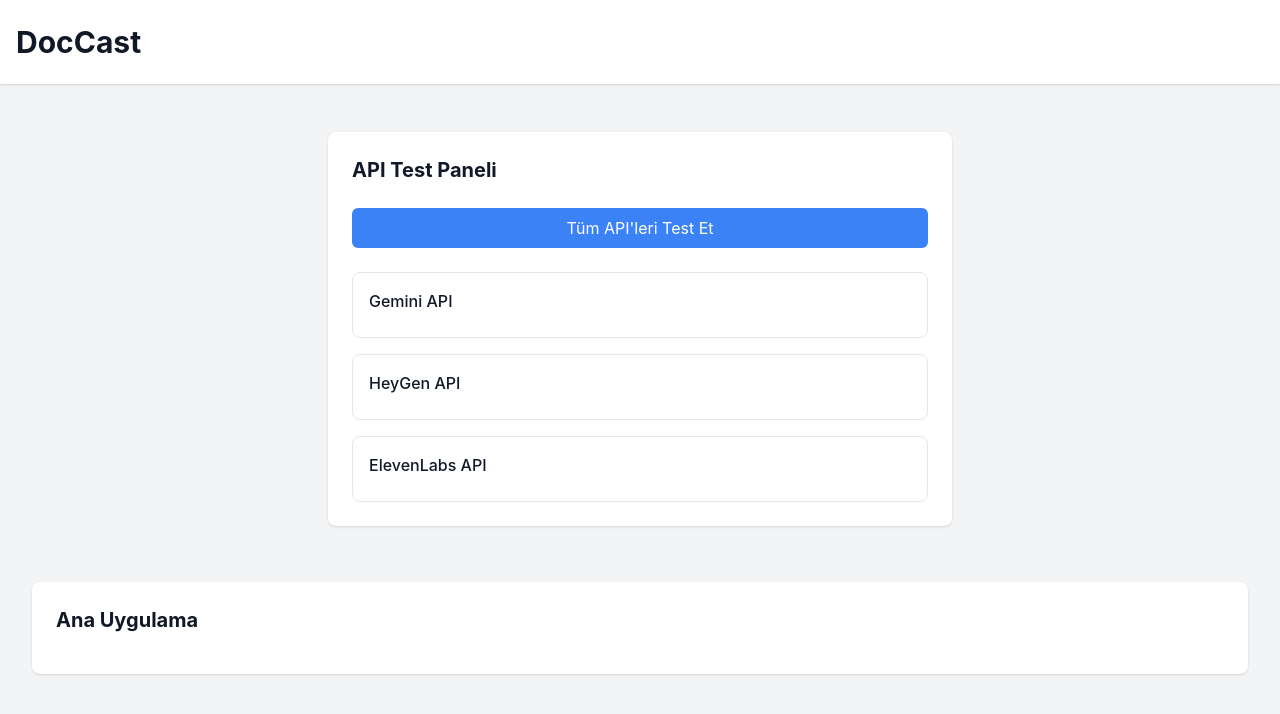
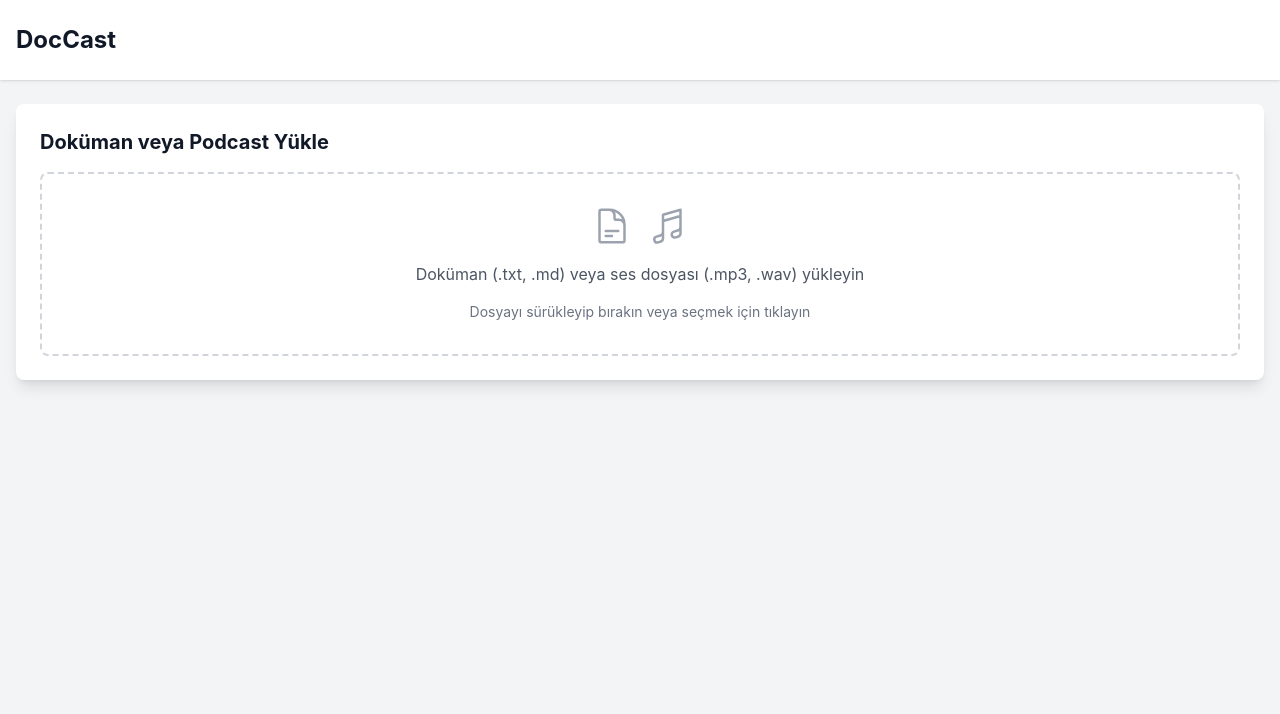
Before and after one commit to hiktan44/doccast-app, a React (Create React App) app: page / in a window 1280 px wide. Shown: the top 714 px of the page. Built offline with nearby package versions, Linux system fonts and the light colour scheme.

Commit message:
Add file upload functionality with document and audio support

```diff
--- a/src/App.tsx
+++ b/src/App.tsx
@@ -1,25 +1,44 @@
-import React from 'react';
-import { APITester } from './components/APITester';
+import React, { useState } from 'react';
+import { FileUploader, UploadedFile } from './components/FileUploader';
 
 function App() {
+  const [uploadedFile, setUploadedFile] = useState<UploadedFile | null>(null);
+
+  const handleFileUpload = (file: UploadedFile) => {
+    setUploadedFile(file);
+  };
+
   return (
-    <div className="min-h-screen bg-gray-100 dark:bg-gray-900 text-gray-900 dark:text-gray-100">
+    <div className="min-h-screen bg-gray-100 dark:bg-gray-900">
       <header className="bg-white dark:bg-gray-800 shadow">
         <div className="max-w-7xl mx-auto py-6 px-4">
-          <h1 className="text-3xl font-bold">DocCast</h1>
+          <h1 className="text-2xl font-bold text-gray-900 dark:text-white">DocCast</h1>
         </div>
       </header>
 
-      <main className="max-w-7xl mx-auto py-6 sm:px-6 lg:px-8">
-        {/* Test Paneli */}
-        <div className="mb-8">
-          <APITester />
-        </div>
+      <main className="max-w-7xl mx-auto py-6 px-4">
+        <div className="grid gap-6">
+          <FileUploader onFileUploaded={handleFileUpload} />
 
-        {/* Ana Uygulama İçeriği */}
-        <div className="p-6 bg-white dark:bg-gray-800 shadow rounded-lg">
-          <h2 className="text-xl font-bold mb-4">Ana Uygulama</h2>
-          {/* Diğer komponentler buraya gelecek */}
+          {uploadedFile && (
+            <div className="p-6 bg-white dark:bg-gray-800 rounded-lg shadow-lg">
+              <h3 className="font-medium mb-4 text-gray-900 dark:text-white">Yüklenen Dosya</h3>
+              <div className="text-sm space-y-2 text-gray-600 dark:text-gray-300">
+                <p><span className="font-medium">Ad:</span> {uploadedFile.file.name}</p>
+                <p><span className="font-medium">Tip:</span> {uploadedFile.type}</p>
+                <p><span className="font-medium">Boyut:</span> {(uploadedFile.file.size / 1024).toFixed(1)} KB</p>
+                {uploadedFile.type === 'document' && (
+                  <div>
+                    <p className="font-medium mb-1">İçerik Önizleme:</p>
+                    <div className="p-3 bg-gray-50 dark:bg-gray-700 rounded">
+                      {uploadedFile.content?.slice(0, 200)}
+                      {(uploadedFile.content?.length || 0) > 200 ? '...' : ''}
+                    </div>
+                  </div>
+                )}
+              </div>
+            </div>
+          )}
         </div>
       </main>
     </div>
--- /dev/null
+++ b/src/components/FileUploader.tsx
@@ -0,0 +1,111 @@
+import React, { useCallback, useState } from 'react';
+import { useDropzone } from 'react-dropzone';
+import { DocumentTextIcon, MusicalNoteIcon } from '@heroicons/react/24/outline';
+
+export interface UploadedFile {
+  id: string;
+  file: File;
+  type: 'document' | 'audio';
+  content?: string;
+}
+
+interface Props {
+  onFileUploaded: (file: UploadedFile) => void;
+}
+
+export const FileUploader: React.FC<Props> = ({ onFileUploaded }) => {
+  const [isLoading, setIsLoading] = useState(false);
+  const [error, setError] = useState<string | null>(null);
+
+  const onDrop = useCallback(async (acceptedFiles: File[]) => {
+    const file = acceptedFiles[0];
+    if (!file) return;
+
+    setIsLoading(true);
+    setError(null);
+
+    try {
+      let type: 'document' | 'audio' = 'document';
+      if (file.type.startsWith('audio/')) {
+        type = 'audio';
+      }
+
+      const uploadedFile: UploadedFile = {
+        id: crypto.randomUUID(),
+        file,
+        type
+      };
+
+      if (type === 'document') {
+        const text = await file.text();
+        uploadedFile.content = text;
+      }
+
+      onFileUploaded(uploadedFile);
+    } catch (err) {
+      setError('Dosya yüklenirken bir hata oluştu.');
+      console.error('Dosya yükleme hatası:', err);
+    } finally {
+      setIsLoading(false);
+    }
+  }, [onFileUploaded]);
+
+  const { getRootProps, getInputProps, isDragActive } = useDropzone({
+    onDrop,
+    accept: {
+      'text/plain': ['.txt'],
+      'text/markdown': ['.md'],
+      'audio/mpeg': ['.mp3'],
+      'audio/wav': ['.wav']
+    },
+    maxFiles: 1,
+    multiple: false
+  });
+
+  return (
+    <div className="p-6 bg-white dark:bg-gray-800 rounded-lg shadow-lg">
+      <h2 className="text-xl font-bold mb-4 text-gray-900 dark:text-white">
+        Doküman veya Podcast Yükle
+      </h2>
+
+      <div
+        {...getRootProps()}
+        className={`border-2 border-dashed rounded-lg p-8 text-center cursor-pointer transition-colors
+          ${isDragActive ? 'border-blue-500 bg-blue-50 dark:bg-blue-900/20' : 'border-gray-300 dark:border-gray-600'}`}
+      >
+        <input {...getInputProps()} />
+        {isLoading ? (
+          <div className="flex items-center justify-center space-x-2">
+            <div className="animate-spin rounded-full h-5 w-5 border-b-2 border-blue-500" />
+            <span className="text-blue-500">Yükleniyor...</span>
+          </div>
+        ) : (
+          <div className="space-y-4">
+            <div className="flex justify-center space-x-4">
+              <DocumentTextIcon className="h-10 w-10 text-gray-400" />
+              <MusicalNoteIcon className="h-10 w-10 text-gray-400" />
+            </div>
+            {isDragActive ? (
+              <p className="text-blue-500 font-medium">Dosyayı buraya bırakın</p>
+            ) : (
+              <>
+                <p className="text-gray-600 dark:text-gray-300">
+                  Doküman (.txt, .md) veya ses dosyası (.mp3, .wav) yükleyin
+                </p>
+                <p className="text-sm text-gray-500 dark:text-gray-400">
+                  Dosyayı sürükleyip bırakın veya seçmek için tıklayın
+                </p>
+              </>
+            )}
+          </div>
+        )}
+      </div>
+
+      {error && (
+        <div className="mt-4 p-4 bg-red-50 dark:bg-red-900/20 text-red-600 dark:text-red-400 rounded-lg">
+          {error}
+        </div>
+      )}
+    </div>
+  );
+};
```
